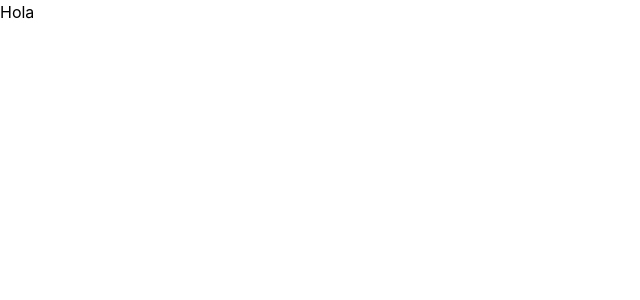
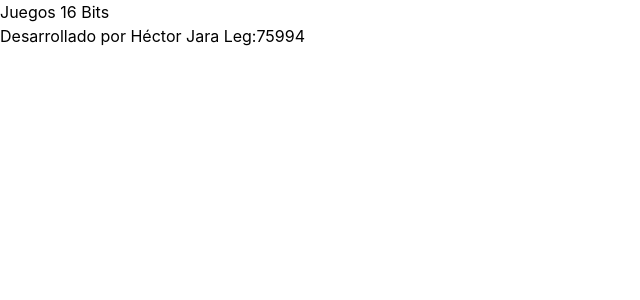
Before and after one commit to hectorjara/ReactParteII, a React (Create React App) app in the folder juegos/: page / in a window 1280 px wide. Shown: the top 300 px of the page, without its empty margins (0-640 px from the left). Built offline with nearby package versions, Linux system fonts and the light colour scheme.

Commit message:
Aplicando rutas

```diff
--- a/juegos/package.json
+++ b/juegos/package.json
@@ -8,6 +8,7 @@
     "@testing-library/user-event": "^13.5.0",
     "react": "^18.3.1",
     "react-dom": "^18.3.1",
+    "react-router-dom": "^6.23.0",
     "react-scripts": "5.0.1",
     "web-vitals": "^2.1.4"
   },
--- a/juegos/src/App.jsx
+++ b/juegos/src/App.jsx
@@ -1,8 +1,17 @@
 import Home from "./Pages/Home/Home";
+import {createBrowserRouter, RouterProvider,} from "react-router-dom";
+
+const router = createBrowserRouter([
+  {
+    path: "/",
+    element: <Home />,
+  },
+]);
+
 function App() {
   return (
     <div className="App">
-      <Home />
+      <RouterProvider router={router} />
     </div>
   );
 }
--- /dev/null
+++ b/juegos/src/Components/Footer/Footer.jsx
@@ -0,0 +1,9 @@
+function Footer() {
+    return (
+      <div className="Footer">
+        <h1>Desarrollado por Héctor Jara Leg:75994</h1>
+      </div>
+    );
+  }
+
+  export default Footer;
--- /dev/null
+++ b/juegos/src/Components/Header/Header.jsx
@@ -0,0 +1,9 @@
+function Header() {
+    return (
+      <div className="Header">
+        <h1>Juegos 16 Bits</h1>
+      </div>
+    );
+  }
+
+  export default Header;
--- a/juegos/src/Pages/Home/Home.jsx
+++ b/juegos/src/Pages/Home/Home.jsx
@@ -1,7 +1,10 @@
+import Footer from "../../Components/Footer/Footer";
+import Header from "../../Components/Header/Header";
 function Home() {
   return (
     <div className="Home">
-      <h1>Hola</h1>
+      <Header/>
+      <Footer/>
     </div>
   );
 }
```
Also changed, not shown: 1 other file (tests, documents, lock files or other folders).
